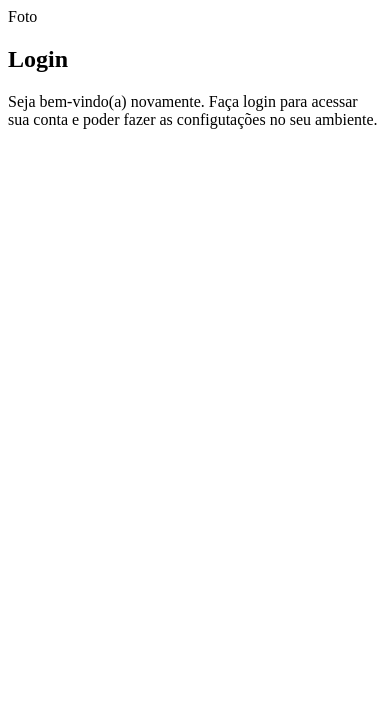
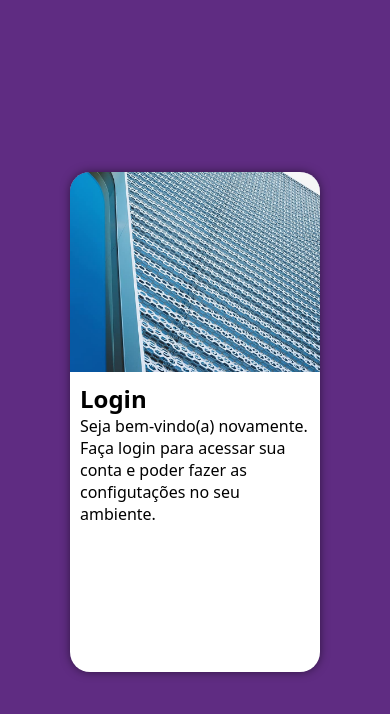
Before and after one commit to WillianQuintino/projeto-login, a plain HTML site: page index.html in a window 390 px wide. Drawn offline with Linux system fonts and the light colour scheme.

Commit message:
Criado o designer mobile

```diff
--- a/estilos/style.css
+++ b/estilos/style.css
@@ -5,3 +5,49 @@
     Verde: #49a09d
     Lilás: #5f2c82
 */
+
+* {
+    font-family: system-ui, -apple-system, BlinkMacSystemFont, 'Segoe UI', Roboto, Oxygen, Ubuntu, Cantarell, 'Open Sans', 'Helvetica Neue', sans-serif;
+    padding: 0px;
+    margin: 0px;
+    box-sizing: border-box;
+}
+
+body, html {
+    background-color: #5f2c82;
+    height: 100vh;
+    width: 100vw;
+}
+
+main {
+    position: relative;
+    height: 100vh;
+    width: 100vw;
+}
+
+section#login {
+    position: absolute;
+    top: 50%;
+    left: 50%;
+    transform: translate(-50%, -50%);
+    overflow: hidden;
+
+    background-color: white;
+    width: 250px;
+    height: 500px;
+    border-radius: 20px;
+    box-shadow: 0px 0px 10px rgba(0, 0, 0, 0.5);
+}
+
+section#login > div#imagem {
+    display: block;
+    background: #5f2c82 url('../imagens/metal.jpg') no-repeat;
+    background-size: cover;
+    background-position: left bottom;
+    height: 200px;
+}
+
+section#login > div#formulario {
+    display: block;
+    padding: 10px;
+}
--- a/index.html
+++ b/index.html
@@ -10,7 +10,7 @@
     <main>
         <section id="login">
             <div id="imagem">
-                Foto
+                <!-- Aqui vai a imagem no arquivo CSS-->
             </div>
             <div id="formulario">
                 <h1>Login</h1>
```
